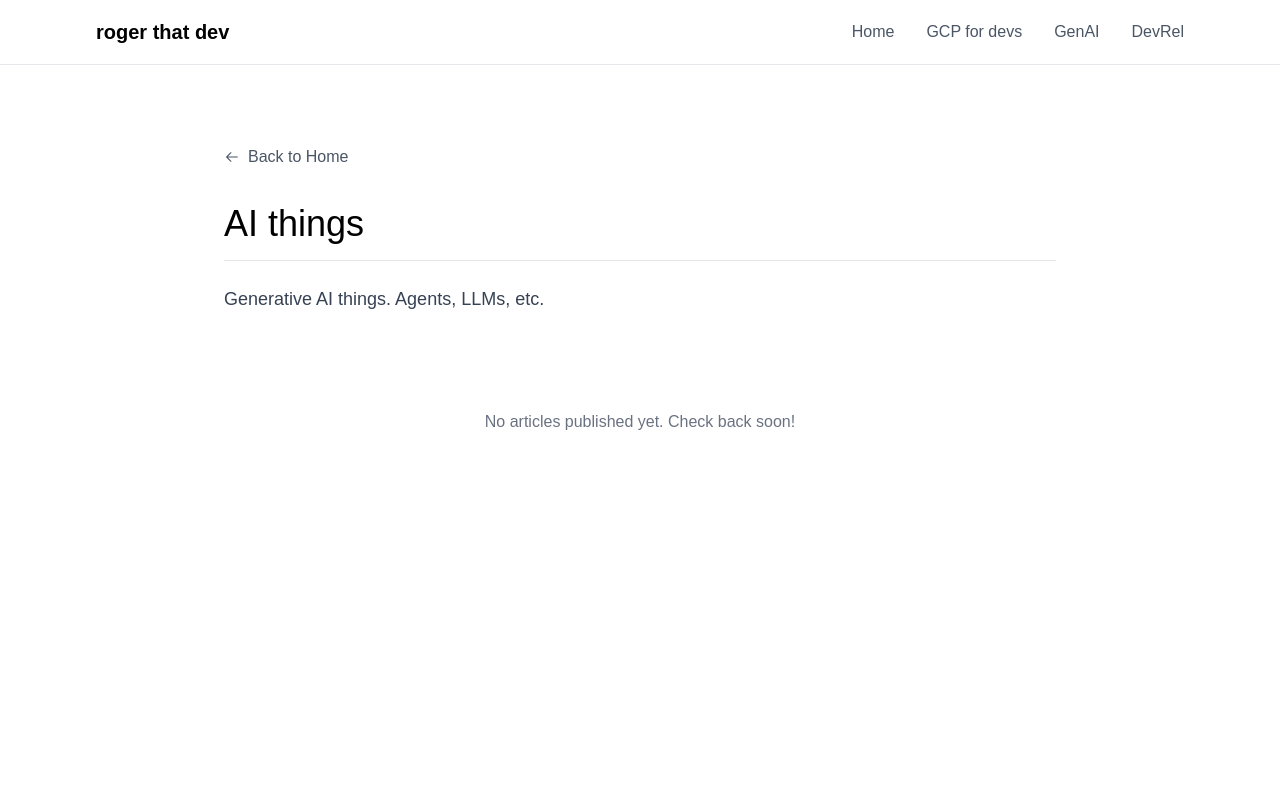
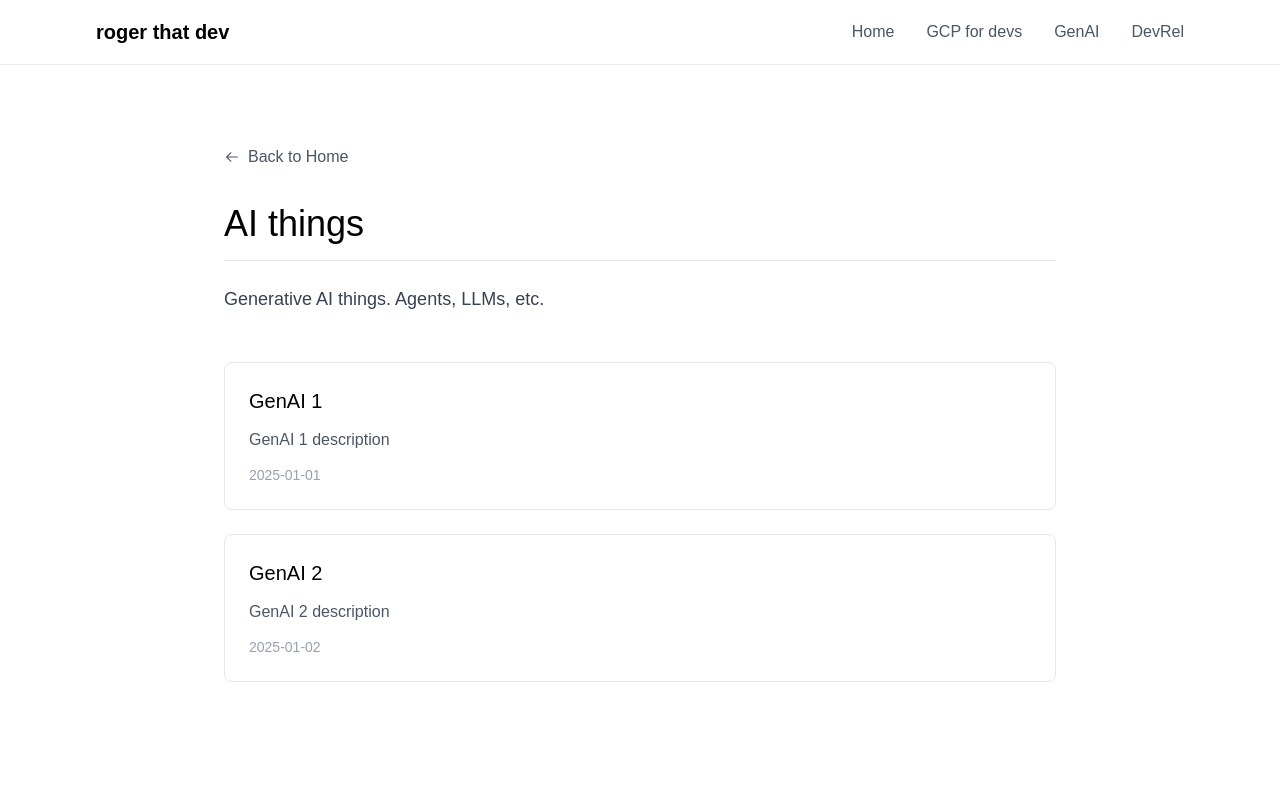
Before and after one commit to rogerthatdev/rogerthatdev, a Next.js app: page /genai in a window 1280 px wide. Shown: the top 800 px of the page. Built offline with nearby package versions, Linux system fonts and the light colour scheme.

Commit message:
display cards for each available article

```diff
--- /dev/null
+++ b/src/components/ArticleCard.tsx
@@ -0,0 +1,24 @@
+import Link from "next/link"
+import { Article } from "@/types/article"
+
+export function ArticleCard({ article }: { article: Article }) {
+    return (
+        <div>
+            <article
+                key={article.id}
+                className="border border-gray-200 rounded-lg p-6 hover:border-gray-300 transition-colors"
+            >
+                <Link href={`/${article.slug}`} className="block group">
+                    <h2 className="text-xl font-medium text-black mb-3 group-hover:text-gray-600 transition-colors">
+                        {article.title}
+                    </h2>
+                    <p className="text-gray-600 leading-relaxed">{article.description}</p>
+                    {article.date && <p className="text-sm text-gray-400 mt-3">{article.date}</p>}
+                </Link>
+            </article>
+
+
+
+        </div>
+    )
+}
--- a/src/components/TopicLayout.tsx
+++ b/src/components/TopicLayout.tsx
@@ -1,13 +1,8 @@
 import Link from "next/link"
 import { ArrowLeftIcon } from "@radix-ui/react-icons"
+import { Article } from "@/types/article"
+import { ArticleCard } from "@/components/ArticleCard"
 
-interface Article {
-  id: string
-  title: string
-  description: string
-  slug: string
-  date?: string
-}
 
 interface CategoryPageProps {
     title: string
@@ -36,18 +31,7 @@ export function TopicLayout({ title, description, articles }: CategoryPageProps)
                 {/* Articles List */}
                 <div className="space-y-6">
                     {articles.map((article) => (
-            <article
-              key={article.id}
-              className="border border-gray-200 rounded-lg p-6 hover:border-gray-300 transition-colors"
-            >
-              <Link href={`/${article.slug}`} className="block group">
-                <h2 className="text-xl font-medium text-black mb-3 group-hover:text-gray-600 transition-colors">
-                  {article.title}
-                </h2>
-                <p className="text-gray-600 leading-relaxed">{article.description}</p>
-                {article.date && <p className="text-sm text-gray-400 mt-3">{article.date}</p>}
-              </Link>
-            </article>
+                        <ArticleCard article={article} />
                     ))}
                 </div>
 
--- a/src/pages/genai.tsx
+++ b/src/pages/genai.tsx
@@ -1,13 +1,30 @@
 import { TopicLayout } from "@/components/TopicLayout"
+
+const genaiArticles = [
+    {
+        id: "genai-1",
+        title: "GenAI 1",
+        description: "GenAI 1 description",
+        slug: "genai-1",
+        date: "2025-01-01",
+    },
+    {
+        id: "genai-2",
+        title: "GenAI 2",
+        description: "GenAI 2 description",
+        slug: "genai-2",
+        date: "2025-01-02",
+    }
+]
 
 export default function GenAIPage() {
     return (
         <div>
-        <TopicLayout
-          title="AI things"
-          description="Generative AI things. Agents, LLMs, etc."
-          articles={[]}
-        />
+            <TopicLayout
+                title="AI things"
+                description="Generative AI things. Agents, LLMs, etc."
+                articles={genaiArticles}
+            />
         </div>
     )
-  }
+}
--- /dev/null
+++ b/src/types/article.ts
@@ -0,0 +1,7 @@
+export interface Article {
+    id: string
+    title: string
+    description: string
+    slug: string
+    date?: string
+}
```
Lines whose indentation alone changed are shown as unchanged.
